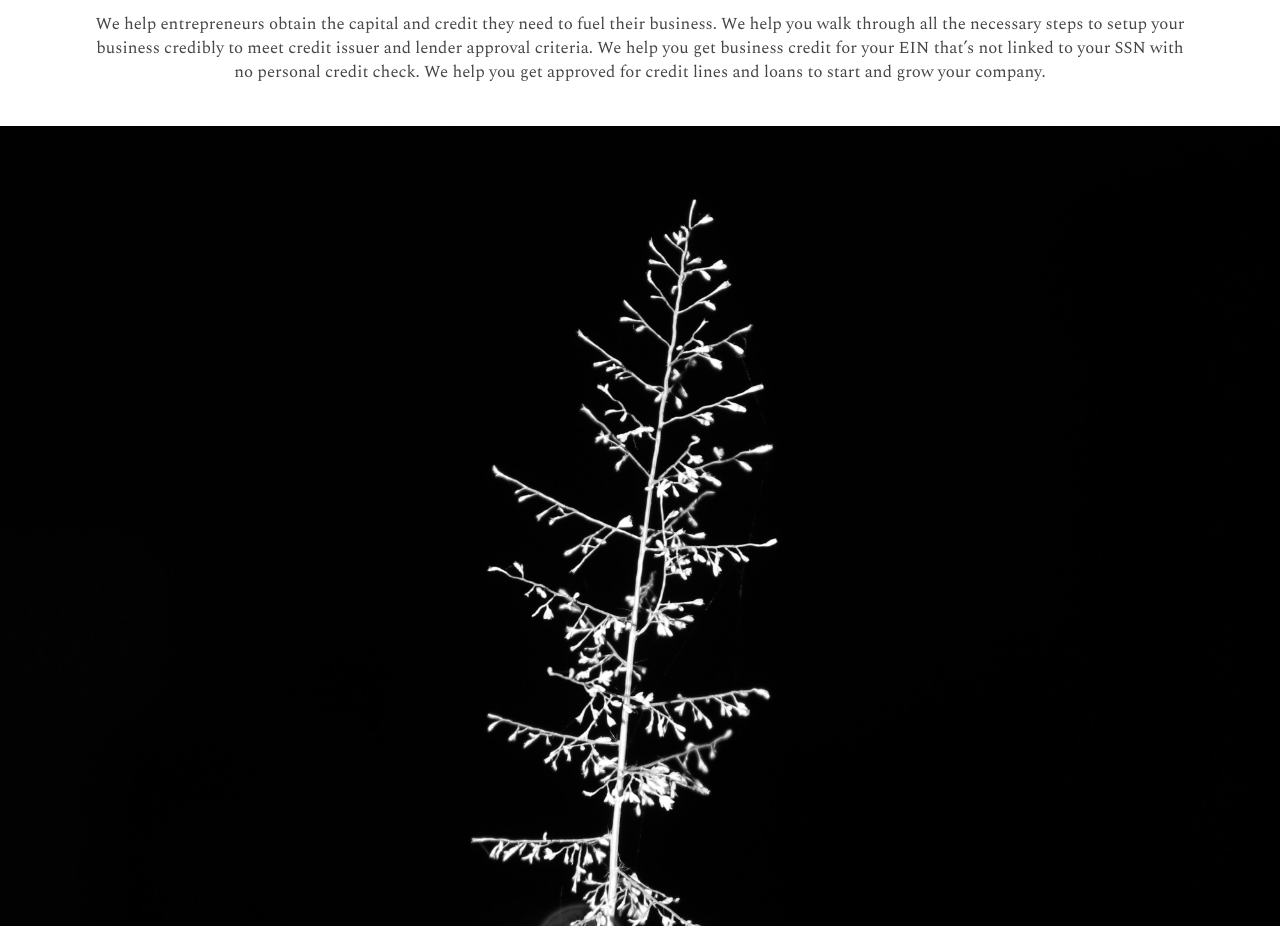
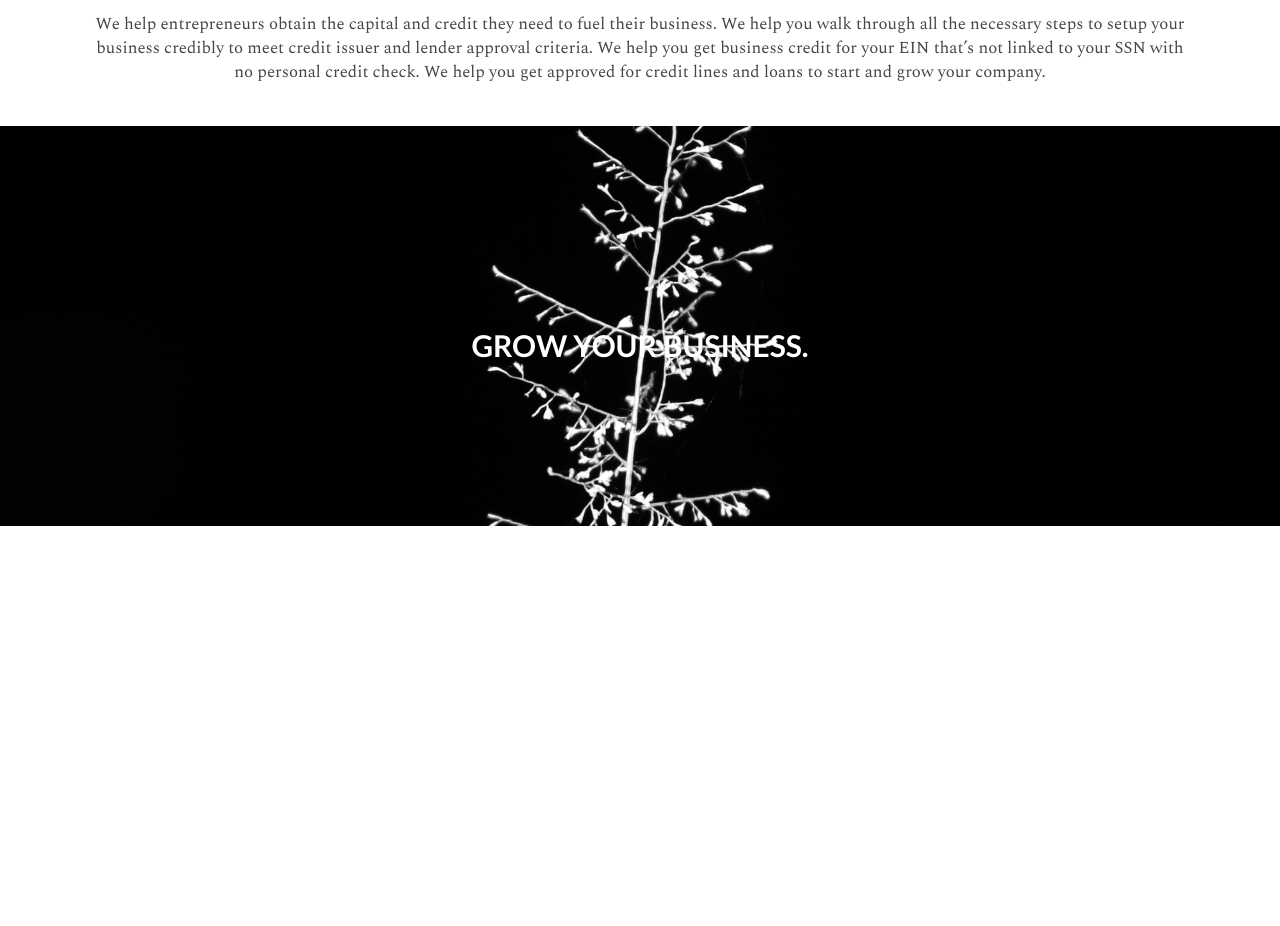
Before and after one commit to ozubergz/flycredit_frontend, a React (Create React App) app: page / in a window 1280 px wide. Shown: the part 880-1806 px from the top of the page. After the commit the page ends 1406 px from the top, so only its background shows below. Built offline with nearby package versions, Linux system fonts and the light colour scheme.

Commit message:
multi refs

```diff
--- a/src/components/Home.js
+++ b/src/components/Home.js
@@ -1,36 +1,55 @@
+// import React, {useRef, useEffect, useState } from 'react';
 import React, { Component } from 'react';
 import NavBar from './NavBar';
 
 
 class Home extends Component {
+    // const elemRef = useRef();
+    // const [refs, setRefs] = useState();
 
-    state = {
-        height: 0
-    }
+    // useEffect(() => {
+    //     // elemRef.current.addEve('scroll', handleScroll);
+    //     // elemRef.current.addEventListener('scroll', handleScroll)
+    //     console.log(elemRef)
+    //     // setRefs
+    //     // console.log(elemRef)
+    // });
+
+    // const handleScroll = () => {
+    //     let scroll = window.scrollY;
+
+    //     // console.log(window.scrollY)
+    // }
+
+    sectionRef = React.createRef();
 
     componentDidMount() {
         window.addEventListener('scroll', this.handleScroll);
-        this.setState({height: this.section.clientHeight});
     }
 
     componentWillUnmount() {
         window.removeEventListener('scroll', this.handleScroll)
     }
 
-    handleScroll = () => {
-        let scroll = window.scrollY;
-        let height = this.state.height;
-        let velocity = 13;
-        let position = `${50 + (scroll / height) * velocity}%`;
-        this.section.style.backgroundPosition = `50% ${position}`;
+    // handleScroll = () => {
+    //     // let scroll = window.scrollY;
+    //     // let height = this.section.clientHeight;
+    //     // let velocity = 13;
+    //     // let position = `${50 + (scroll / height) * velocity}%`;
+    //     // this.section.style.backgroundPosition = `50% ${position}`;
+    // }
+
+    attachRefs = (el) => {
+        this.sectionRef.current = el;
+        console.log(this.sectionRef)
     }
 
+
     render() {
-        console.log(this.state.height)
         return (
             <div>
                 <NavBar />
-                <div className="section-1" ref={ section => this.section = section }>
+                <div className="section-1" ref={this.attachRefs}>
                     <div className="title-wrapper">
                         <div className="page-title-wrapper">
                             <h1 className="page-title">Fly.Credit</h1>
@@ -56,8 +75,10 @@ class Home extends Component {
                     </div>
                 </div>
 
-                <div className="section-3">
-
+                <div className="section-3" ref={this.attachRefs}>
+                    <div className="title-wrapper">
+                        <h1 className="page-title">Grow Your Business.</h1>
+                    </div>
                 </div>
             </div>
         );
--- a/src/styles/App.css
+++ b/src/styles/App.css
@@ -41,10 +41,10 @@
 
 .section-1 > .title-wrapper > .page-desc-wrapper {
     margin-left: 141px;
-    color: white;
 }
 
 h1.page-title {
+    color: white;
     font-size: 82px;
     font-weight: 700;
     text-transform: uppercase;
@@ -79,10 +79,31 @@ h4.page-desc {
 /****************** SECTION-2 *****************/
 
 .section-3 {
-    height: 100vh;
+    position: relative;
+    height: 50vh;
     background-image: url('../images/white-flower.jpg');
     background-attachment: fixed;
     background-position: center;
     background-repeat: no-repeat;
     background-size: cover;
 }
+
+.section-3 > .title-wrapper {
+    /* width: 300px; */
+    /* position: absolute;
+    top: 15%;
+    left: 30%; */
+    position: absolute;
+    top: 50%;
+    left: 50%;
+    -ms-transform: translateY(-50%);
+    transform: translateY(-50%);
+    transform: translateX(-50%);
+
+}
+
+.section-3 > .title-wrapper > .page-title {
+    text-align: center;
+    font-size: 30px;
+    letter-spacing: normal;
+}
```
